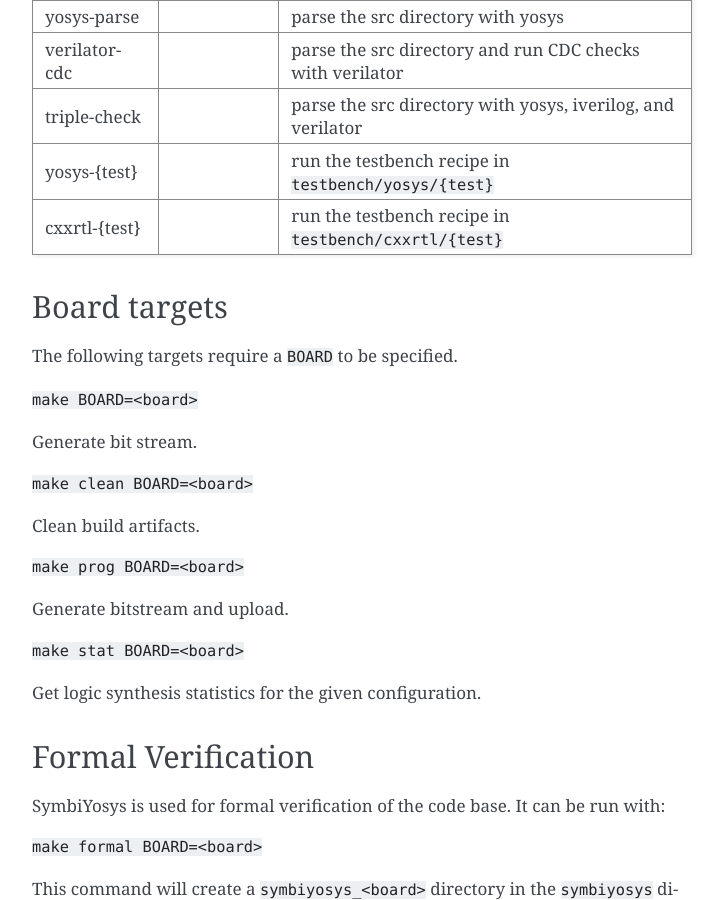
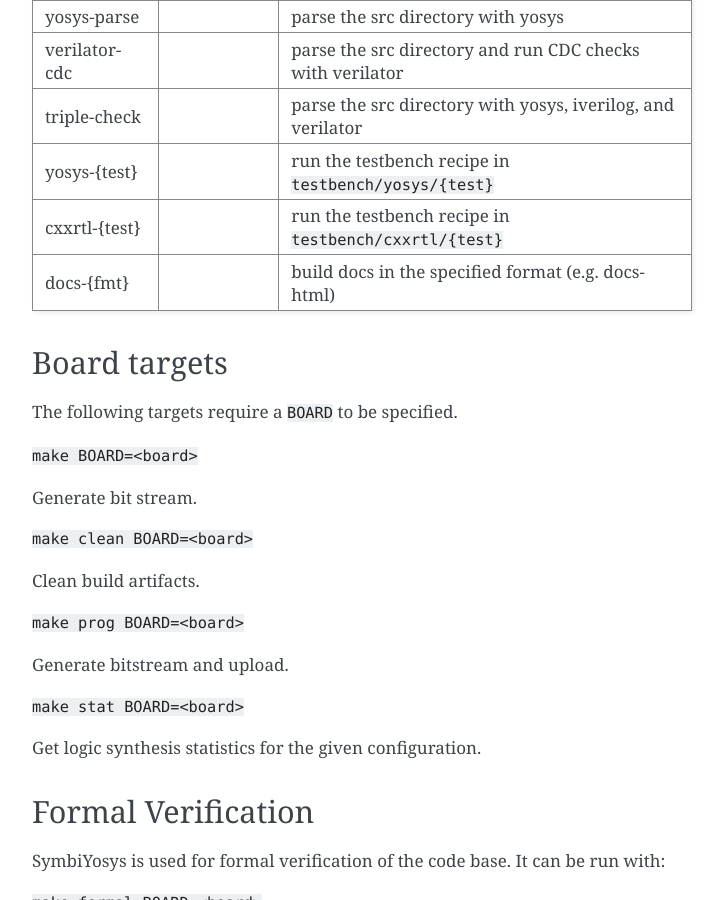
Before and after one commit to RAPcores/rapcores, a Sphinx documentation site: the page built from docs/dev.md, in a window 1280 px wide and 900 px high, scrolled down 866 px. Shown: the whole window, without its empty margins (388-1112 px from the left). Built offline with Sphinx 7.4.7, drawn with Linux system fonts in a browser that asks for light colours.

Commit message:
[build] pass thru docs build

```diff
--- a/docs/dev.md
+++ b/docs/dev.md
@@ -33,7 +33,7 @@ distros may be out of date.
 | triple-check   |           | parse the src directory with yosys, iverilog, and verilator |
 | yosys-{test}   |           | run the testbench recipe in `testbench/yosys/{test}` |
 | cxxrtl-{test}  |           | run the testbench recipe in `testbench/cxxrtl/{test}` |
-
+| docs-{fmt}     |           | build docs in the specified format (e.g. docs-html)  |
 
 ## Board targets
 
```
Also changed, not shown: 1 other file.
